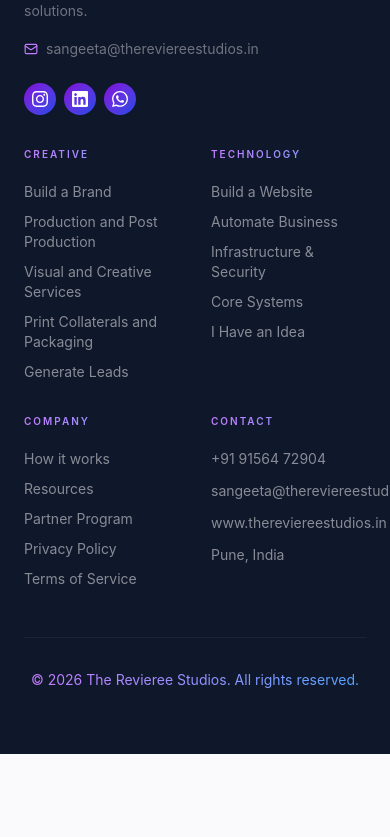
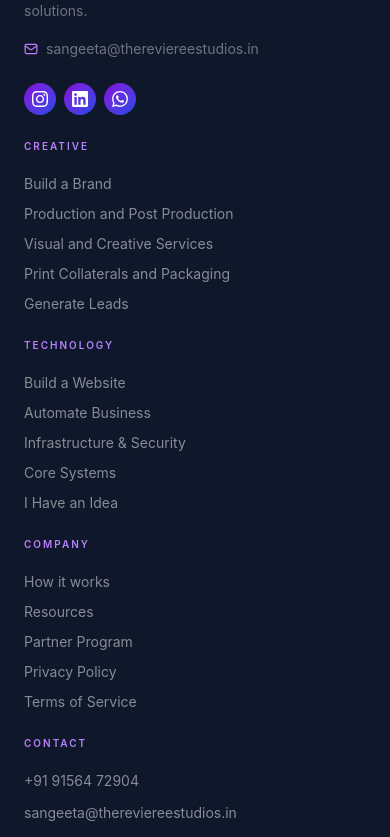
Before and after one commit to Sangeeta-Balaram/vendor, a Next.js app: page / in a window 390 px wide. Shown: the part 7480-8317 px from the top of the page. Before the commit the page ends 8234 px from the top, so only its background shows below. Built offline with nearby package versions, Linux system fonts and the light colour scheme; no server answers.

Commit message:
Fix footer mobile overflow: single col grid, break-words

```diff
--- a/components/Footer.tsx
+++ b/components/Footer.tsx
@@ -12,8 +12,8 @@ export default function Footer() {
   return (
     <footer className="bg-dark-bg text-white/70">
       <div className="max-w-[1280px] mx-auto px-6 py-16">
-        <div className="grid grid-cols-2 sm:grid-cols-3 md:grid-cols-5 gap-8 md:gap-10 mb-12">
-          <div className="col-span-2 sm:col-span-3 md:col-span-1">
+        <div className="grid grid-cols-1 sm:grid-cols-3 md:grid-cols-5 gap-6 md:gap-10 mb-12">
+          <div className="sm:col-span-3 md:col-span-1">
             <div className="mb-4">
               <img src="/logo.svg" alt="The Revieree Studios" className="w-28 h-28 object-contain brightness-0 invert" />
             </div>
@@ -34,37 +34,37 @@ export default function Footer() {
               </a>
             </div>
           </div>
-          <div>
+          <div className="min-w-0">
             <h4 className={`text-[10px] font-semibold uppercase tracking-[.2em] mb-5 ${grad}`}>Creative</h4>
             <div className="flex flex-col gap-2.5">
               {creative.map(s => (
-                <Link key={s.slug} href={`/solutions/${s.slug}`} className="text-sm text-white/50 hover:text-white transition-colors">{s.title}</Link>
+                <Link key={s.slug} href={`/solutions/${s.slug}`} className="text-sm text-white/50 hover:text-white transition-colors break-words">{s.title}</Link>
               ))}
             </div>
           </div>
-          <div>
+          <div className="min-w-0">
             <h4 className={`text-[10px] font-semibold uppercase tracking-[.2em] mb-5 ${grad}`}>Technology</h4>
             <div className="flex flex-col gap-2.5">
               {tech.map(s => (
-                <Link key={s.slug} href={`/solutions/${s.slug}`} className="text-sm text-white/50 hover:text-white transition-colors">{s.title}</Link>
+                <Link key={s.slug} href={`/solutions/${s.slug}`} className="text-sm text-white/50 hover:text-white transition-colors break-words">{s.title}</Link>
               ))}
             </div>
           </div>
-          <div>
+          <div className="min-w-0">
             <h4 className={`text-[10px] font-semibold uppercase tracking-[.2em] mb-5 ${grad}`}>Company</h4>
             <div className="flex flex-col gap-2.5">
               {['How it works', 'Resources', 'Partner Program', 'Privacy Policy', 'Terms of Service'].map(s => (
-                <Link key={s} href={`/${s.toLowerCase().replace(/\s+/g, '-')}`} className="text-sm text-white/50 hover:text-white transition-colors">{s}</Link>
+                <Link key={s} href={`/${s.toLowerCase().replace(/\s+/g, '-')}`} className="text-sm text-white/50 hover:text-white transition-colors break-words">{s}</Link>
               ))}
             </div>
           </div>
-          <div>
+          <div className="min-w-0">
             <h4 className={`text-[10px] font-semibold uppercase tracking-[.2em] mb-5 ${grad}`}>Contact</h4>
-            <div className="flex flex-col gap-3 text-sm text-white/50">
+            <div className="flex flex-col gap-3 text-sm text-white/50 break-words">
               <a href="tel:+919156472904" className="hover:text-white transition-colors">+91 91564 72904</a>
-              <a href="mailto:sangeeta@thereviereestudios.in" className="hover:text-white transition-colors">sangeeta@thereviereestudios.in</a>
-              <a href="https://www.thereviereestudios.in" target="_blank" rel="noopener noreferrer" className="hover:text-white transition-colors">www.thereviereestudios.in</a>
-              <a href="https://www.google.com/maps/place/The+Revieree+Studios/@18.5642945,73.9164662,847m/data=!3m2!1e3!4b1!4m6!3m5!1s0x3bc2c17b9b5d2a23:0x1c3ce55481fa183!8m2!3d18.5642894!4d73.9190411!16s%2Fg%2F11zb58qcx6" target="_blank" rel="noopener noreferrer" className="hover:text-white transition-colors">Pune, India</a>
+              <a href="mailto:sangeeta@thereviereestudios.in" className="hover:text-white transition-colors break-all">sangeeta@thereviereestudios.in</a>
+              <a href="https://www.thereviereestudios.in" target="_blank" rel="noopener noreferrer" className="hover:text-white transition-colors break-all">www.thereviereestudios.in</a>
+              <a href="https://www.google.com/maps/place/The+Revieree+Studios/@18.5642945,73.9164662,847m/data=!3m2!1e3!4b1!4m6!3m5!1s0x3bc2c17b9b5d2a23:0x1c3ce55481fa183!8m2!3d18.5642894!4d73.9190411!16s%2Fg%2F11zb58qcx6" target="_blank" rel="noopener noreferrer" className="hover:text-white transition-colors break-all">Pune, India</a>
             </div>
           </div>
         </div>
```
